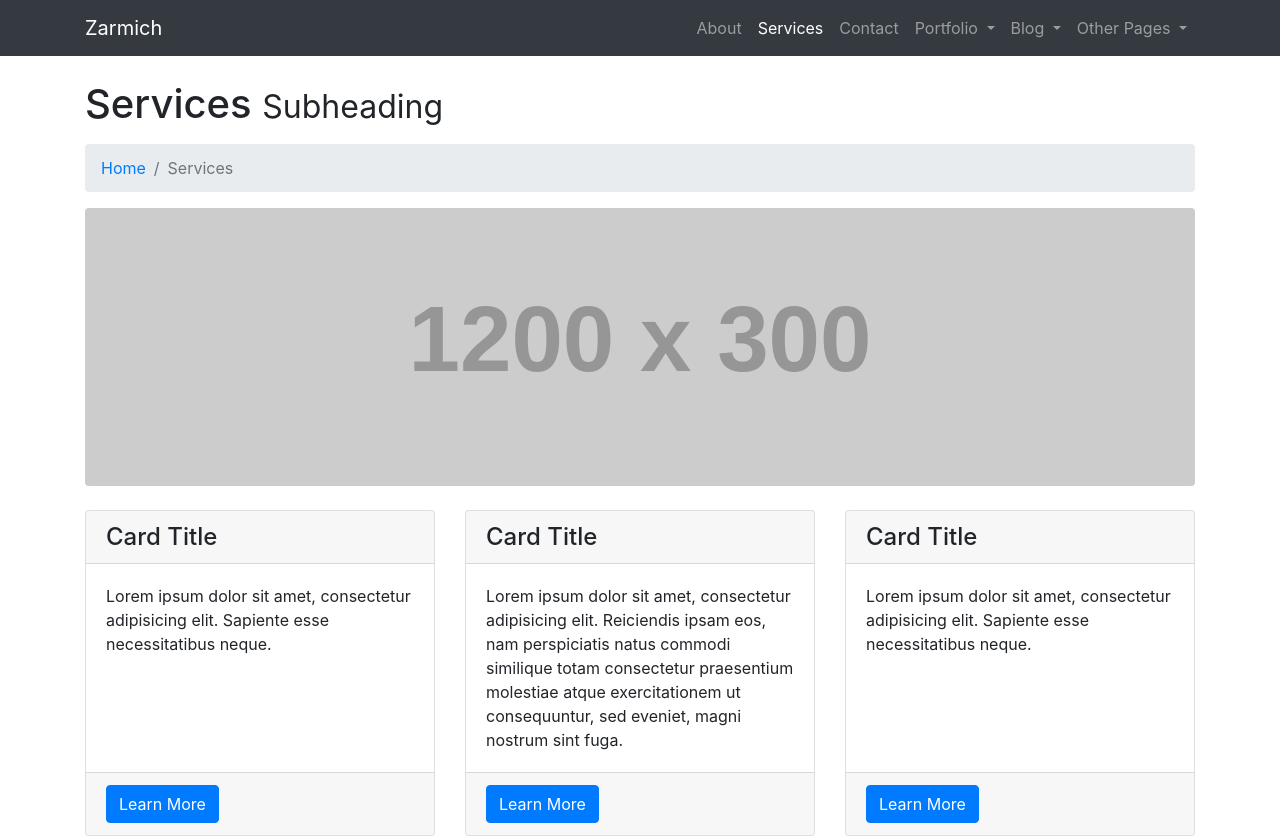
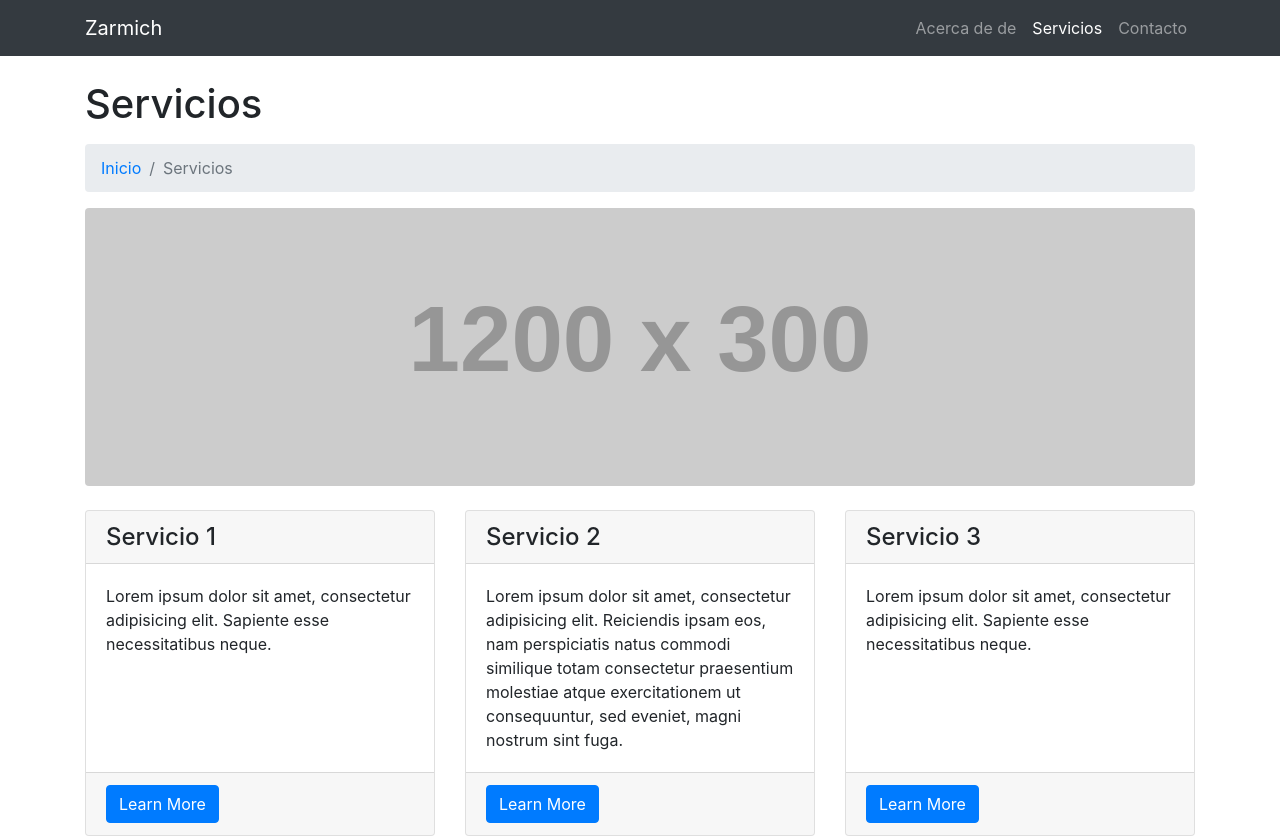
Before and after one commit to alphalapz/Zarmich, a website: page services.html in a window 1280 px wide. Shown: the top 839 px of the page. Drawn offline with Linux system fonts and the light colour scheme; placeholder pictures from the web are drawn by us.

Commit message:
Translate
- contact.html; Menú
- services.html; Menú

```diff
--- a/services.html
+++ b/services.html
@@ -30,48 +30,48 @@
         <div class="collapse navbar-collapse" id="navbarResponsive">
           <ul class="navbar-nav ml-auto">
             <li class="nav-item">
-              <a class="nav-link" href="about.html">About</a>
+              <a class="nav-link" href="about.html">Acerca de de</a>
             </li>
             <li class="nav-item active">
-              <a class="nav-link" href="services.html">Services</a>
+              <a class="nav-link" href="services.html">Servicios</a>
             </li>
             <li class="nav-item">
-              <a class="nav-link" href="contact.html">Contact</a>
+              <a class="nav-link" href="contact.html">Contacto</a>
             </li>
-            <li class="nav-item dropdown">
-              <a class="nav-link dropdown-toggle" href="#" id="navbarDropdownPortfolio" data-toggle="dropdown" aria-haspopup="true" aria-expanded="false">
-                Portfolio
-              </a>
-              <div class="dropdown-menu dropdown-menu-right" aria-labelledby="navbarDropdownPortfolio">
-                <a class="dropdown-item" href="portfolio-1-col.html">1 Column Portfolio</a>
-                <a class="dropdown-item" href="portfolio-2-col.html">2 Column Portfolio</a>
-                <a class="dropdown-item" href="portfolio-3-col.html">3 Column Portfolio</a>
-                <a class="dropdown-item" href="portfolio-4-col.html">4 Column Portfolio</a>
-                <a class="dropdown-item" href="portfolio-item.html">Single Portfolio Item</a>
-              </div>
-            </li>
-            <li class="nav-item dropdown">
-              <a class="nav-link dropdown-toggle" href="#" id="navbarDropdownBlog" data-toggle="dropdown" aria-haspopup="true" aria-expanded="false">
-                Blog
-              </a>
-              <div class="dropdown-menu dropdown-menu-right" aria-labelledby="navbarDropdownBlog">
-                <a class="dropdown-item" href="blog-home-1.html">Blog Home 1</a>
-                <a class="dropdown-item" href="blog-home-2.html">Blog Home 2</a>
-                <a class="dropdown-item" href="blog-post.html">Blog Post</a>
-              </div>
-            </li>
-            <li class="nav-item dropdown">
-              <a class="nav-link dropdown-toggle" href="#" id="navbarDropdownBlog" data-toggle="dropdown" aria-haspopup="true" aria-expanded="false">
-                Other Pages
-              </a>
-              <div class="dropdown-menu dropdown-menu-right" aria-labelledby="navbarDropdownBlog">
-                <a class="dropdown-item" href="full-width.html">Full Width Page</a>
-                <a class="dropdown-item" href="sidebar.html">Sidebar Page</a>
-                <a class="dropdown-item" href="faq.html">FAQ</a>
-                <a class="dropdown-item" href="404.html">404</a>
-                <a class="dropdown-item" href="pricing.html">Pricing Table</a>
-              </div>
-            </li>
+            <!-- <li class="nav-item dropdown"> -->
+              <!-- <a class="nav-link dropdown-toggle" href="#" id="navbarDropdownPortfolio" data-toggle="dropdown" aria-haspopup="true" aria-expanded="false"> -->
+                <!-- Portfolio -->
+              <!-- </a> -->
+              <!-- <div class="dropdown-menu dropdown-menu-right" aria-labelledby="navbarDropdownPortfolio"> -->
+                <!-- <a class="dropdown-item" href="portfolio-1-col.html">1 Column Portfolio</a> -->
+                <!-- <a class="dropdown-item" href="portfolio-2-col.html">2 Column Portfolio</a> -->
+                <!-- <a class="dropdown-item" href="portfolio-3-col.html">3 Column Portfolio</a> -->
+                <!-- <a class="dropdown-item" href="portfolio-4-col.html">4 Column Portfolio</a> -->
+                <!-- <a class="dropdown-item" href="portfolio-item.html">Single Portfolio Item</a> -->
+              <!-- </div> -->
+            <!-- </li> -->
+            <!-- <li class="nav-item dropdown"> -->
+              <!-- <a class="nav-link dropdown-toggle" href="#" id="navbarDropdownBlog" data-toggle="dropdown" aria-haspopup="true" aria-expanded="false"> -->
+                <!-- Blog -->
+              <!-- </a> -->
+              <!-- <div class="dropdown-menu dropdown-menu-right" aria-labelledby="navbarDropdownBlog"> -->
+                <!-- <a class="dropdown-item" href="blog-home-1.html">Blog Home 1</a> -->
+                <!-- <a class="dropdown-item" href="blog-home-2.html">Blog Home 2</a> -->
+                <!-- <a class="dropdown-item" href="blog-post.html">Blog Post</a> -->
+              <!-- </div> -->
+            <!-- </li> -->
+            <!-- <li class="nav-item dropdown"> -->
+              <!-- <a class="nav-link dropdown-toggle" href="#" id="navbarDropdownBlog" data-toggle="dropdown" aria-haspopup="true" aria-expanded="false"> -->
+                <!-- Other Pages -->
+              <!-- </a> -->
+              <!-- <div class="dropdown-menu dropdown-menu-right" aria-labelledby="navbarDropdownBlog"> -->
+                <!-- <a class="dropdown-item" href="full-width.html">Full Width Page</a> -->
+                <!-- <a class="dropdown-item" href="sidebar.html">Sidebar Page</a> -->
+                <!-- <a class="dropdown-item" href="faq.html">FAQ</a> -->
+                <!-- <a class="dropdown-item" href="404.html">404</a> -->
+                <!-- <a class="dropdown-item" href="pricing.html">Pricing Table</a> -->
+              <!-- </div> -->
+            <!-- </li> -->
           </ul>
         </div>
       </div>
@@ -81,15 +81,15 @@
     <div class="container">
 
       <!-- Page Heading/Breadcrumbs -->
-      <h1 class="mt-4 mb-3">Services
-        <small>Subheading</small>
+      <h1 class="mt-4 mb-3">Servicios
+        <small></small>
       </h1>
 
       <ol class="breadcrumb">
         <li class="breadcrumb-item">
-          <a href="index.html">Home</a>
+          <a href="index.html">Inicio</a>
         </li>
-        <li class="breadcrumb-item active">Services</li>
+        <li class="breadcrumb-item active">Servicios</li>
       </ol>
 
       <!-- Image Header -->
@@ -99,7 +99,7 @@
       <div class="row">
         <div class="col-lg-4 mb-4">
           <div class="card h-100">
-            <h4 class="card-header">Card Title</h4>
+            <h4 class="card-header">Servicio 1</h4>
             <div class="card-body">
               <p class="card-text">Lorem ipsum dolor sit amet, consectetur adipisicing elit. Sapiente esse necessitatibus neque.</p>
             </div>
@@ -110,7 +110,7 @@
         </div>
         <div class="col-lg-4 mb-4">
           <div class="card h-100">
-            <h4 class="card-header">Card Title</h4>
+            <h4 class="card-header">Servicio 2</h4>
             <div class="card-body">
               <p class="card-text">Lorem ipsum dolor sit amet, consectetur adipisicing elit. Reiciendis ipsam eos, nam perspiciatis natus commodi similique totam consectetur praesentium molestiae atque exercitationem ut consequuntur, sed eveniet, magni nostrum sint fuga.</p>
             </div>
@@ -121,7 +121,7 @@
         </div>
         <div class="col-lg-4 mb-4">
           <div class="card h-100">
-            <h4 class="card-header">Card Title</h4>
+            <h4 class="card-header">Servicio 3</h4>
             <div class="card-body">
               <p class="card-text">Lorem ipsum dolor sit amet, consectetur adipisicing elit. Sapiente esse necessitatibus neque.</p>
             </div>
```
Also changed, not shown: contact.html (+39 -38 lines).
